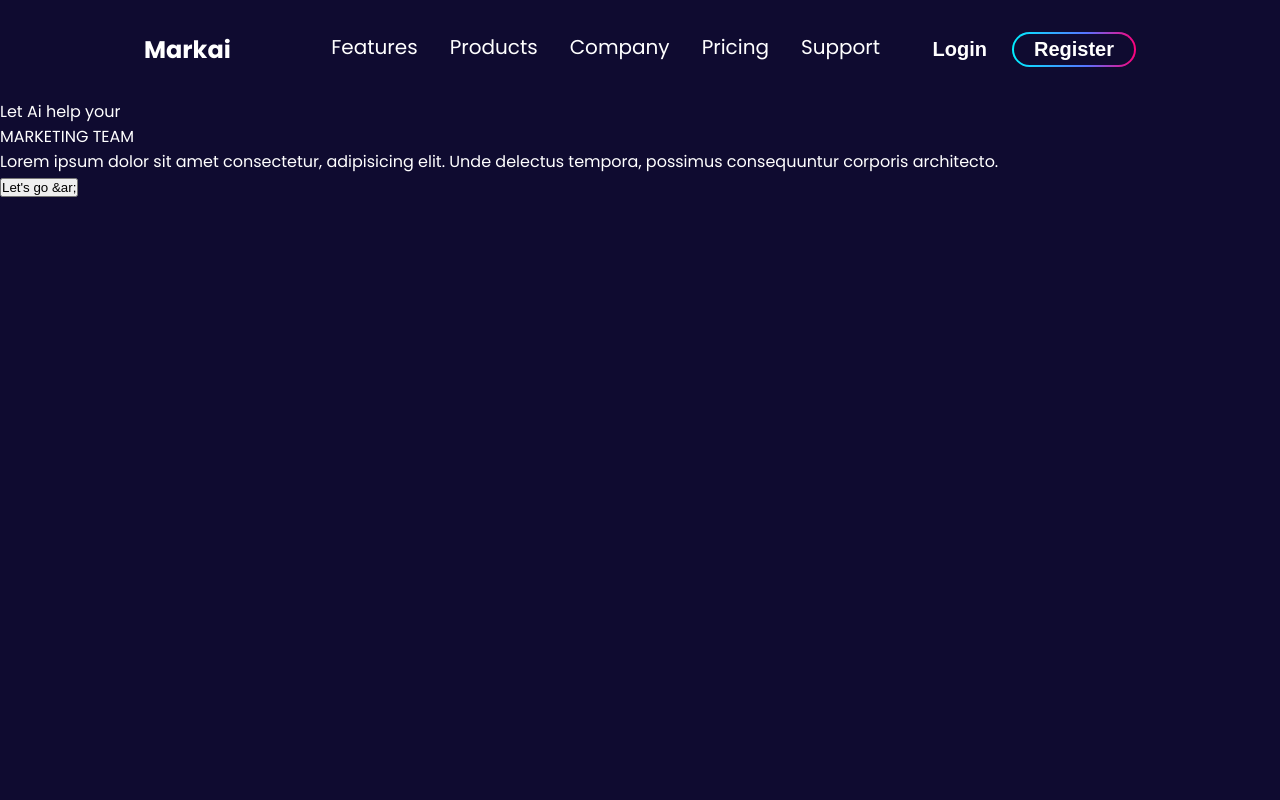
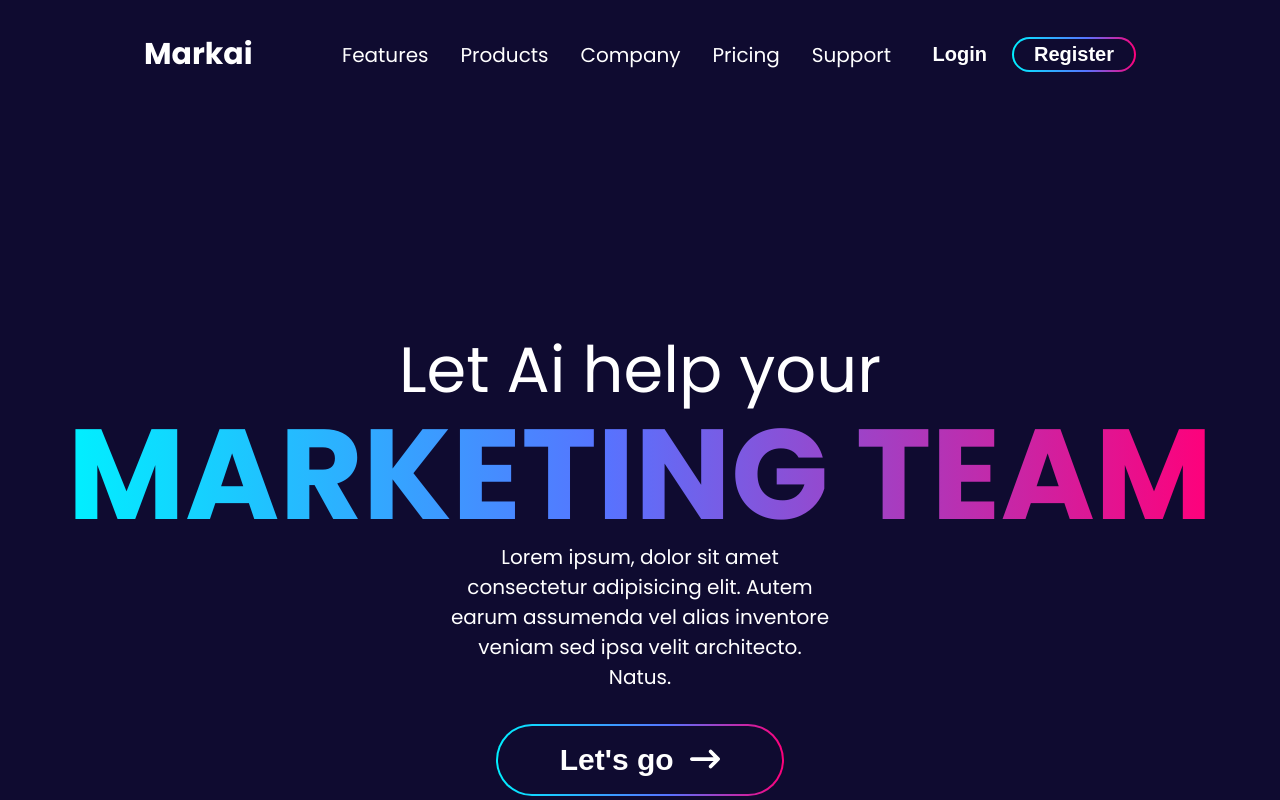
Before and after one commit to gabrielcaamargo/markai-landing-page, a React (Vite) app: page / in a window 1280 px wide. Shown: the top 800 px of the page. Built offline with nearby package versions, Linux system fonts and the light colour scheme.

Commit message:
first tab completed

```diff
--- a/src/components/Header/Login/index.jsx
+++ b/src/components/Header/Login/index.jsx
@@ -1,5 +1,5 @@
 import React from 'react';
-import { StyledButton, UnstyledButton } from '../../../themes/global';
+import { StyledButton, UnstyledButton } from './styles';
 
 export default function Login(){
   return(
--- /dev/null
+++ b/src/components/Header/Login/styles.js
@@ -0,0 +1,44 @@
+import styled from 'styled-components'
+
+export const StyledButton = styled.button`
+  --border-width: 2px;
+
+  border-radius: 50px;
+  border: 0;
+  color: #FFF;
+  font-weight: 700;
+  padding: 6px 22px;
+  text-align: center;
+  font-size: 20px;
+  background: linear-gradient(90deg, rgba(0,240,255,1) 0%, rgba(87,115,255,1) 60%, rgba(255,0,122,1) 100%);
+  position: relative;
+  cursor: pointer;
+
+  z-index: 1;
+
+  &::before{
+    content: '';
+    position: absolute;
+    background: #0F0B30;
+    display: block;
+    height: calc(100% - calc(var(--border-width) * 2));
+    width: calc(100% - calc(var(--border-width) * 2));
+
+    top: var(--border-width);
+    left: var(--border-width);
+
+    border-radius: 50px;
+
+    z-index: -1;
+  }
+`
+
+export const  UnstyledButton = styled.button`
+  color: #FFF;
+  font-weight: 700;
+  text-align: center;
+  border: none;
+  background: none;
+  font-size: 20px;
+  padding-right: 25px;
+`
--- a/src/components/Header/Logo/styles.js
+++ b/src/components/Header/Logo/styles.js
@@ -2,4 +2,5 @@ import styled from 'styled-components'
 
 export const Title = styled.h2`
   font-weight: 700;
+  font-size: 30px;
 `
--- a/src/components/Header/styles.js
+++ b/src/components/Header/styles.js
@@ -6,4 +6,5 @@ export const HeaderContainer = styled.div`
   padding: 2rem 9rem;
   margin: 0 auto;
   text-align: center;
+  align-items: center;
 `
--- a/src/components/Presentation/index.jsx
+++ b/src/components/Presentation/index.jsx
@@ -1,12 +1,34 @@
 import React from 'react';
+
+import { HeadingText, MainText, Description, PresentationContainer, StyledButton, ArrowContainer} from './styles';
+
+
+import { faArrowRightLong } from "@fortawesome/free-solid-svg-icons"
+import { FontAwesomeIcon } from '@fortawesome/react-fontawesome';
 
 export default function Presentation(){
   return(
-    <>
-      <p>Let Ai help your</p>
-      <p>MARKETING TEAM</p>
-      <p>Lorem ipsum dolor sit amet consectetur, adipisicing elit. Unde delectus tempora, possimus consequuntur corporis architecto.</p>
-      <button>Let's go &ar;</button>
-    </>
+    <PresentationContainer>
+      <HeadingText>
+        Let Ai help your
+      </HeadingText>
+
+      <MainText>
+        Marketing Team
+      </MainText>
+
+      <Description>
+        Lorem ipsum, dolor sit amet consectetur adipisicing elit. Autem earum assumenda vel alias inventore veniam sed ipsa velit architecto. Natus.
+      </Description>
+
+      <StyledButton>
+        Let's go
+          &nbsp;
+          <FontAwesomeIcon icon={faArrowRightLong} />
+      </StyledButton>
+
+      <ArrowContainer />
+
+    </PresentationContainer>
   )
 }
--- a/src/components/Presentation/styles.js
+++ b/src/components/Presentation/styles.js
@@ -5,4 +5,71 @@ export const PresentationContainer = styled.div`
   justify-content: center;
   text-align: center;
   flex-direction: column;
+  align-items: center;
+  margin-top: 13rem;
+  line-height: 105px;
 `
+
+export const HeadingText = styled.p`
+  font-size: 4rem;
+`
+
+export const MainText = styled.h2`
+  font-weight: 700;
+  font-size: 8rem;
+  text-transform: uppercase;
+  background: linear-gradient(90deg, #00F0FF 0%, #5773FF 46.87%, #FF007A 100%);
+  -webkit-background-clip: text;
+  -webkit-text-fill-color: transparent;
+`
+
+export const Description = styled.p`
+  font-size: 20px;
+  width: 30%;
+  line-height: 30px;
+  margin-top: 15px;
+`
+
+
+export const StyledButton = styled.button`
+  --border-width: 2px;
+
+  border-radius: 50px;
+  border: 0;
+  color: #FFF;
+  font-weight: 700;
+  margin-top: 2rem;
+  padding: 1.2rem 4rem;
+  text-align: center;
+  font-size: 30px;
+  background: linear-gradient(90deg, rgba(0,240,255,1) 0%, rgba(87,115,255,1) 60%, rgba(255,0,122,1) 100%);
+  position: relative;
+  cursor: pointer;
+
+  z-index: 1;
+
+  &::before{
+    content: '';
+    position: absolute;
+    background: #0F0B30;
+    display: block;
+    height: calc(100% - calc(var(--border-width) * 2));
+    width: calc(100% - calc(var(--border-width) * 2));
+
+    top: var(--border-width);
+    left: var(--border-width);
+
+    border-radius: 50px;
+
+    z-index: -1;
+  }
+`
+export const ArrowContainer = styled.div`
+  margin-top: 8rem;
+  width: 40px;
+  height: 40px;
+  background: none;
+  border-bottom: 3px solid white;
+  border-right: 3px solid white;
+  transform: rotate(45deg);
+`
--- a/src/themes/global.js
+++ b/src/themes/global.js
@@ -14,46 +14,5 @@ export const GlobalStyle = createGlobalStyle`
     color: #fff;
     font-family: 'Poppins', sans-serif ;
   }
+
 `
-
-export const StyledButton = styled.button`
-  --border-width: 2px;
-
-  border-radius: 50px;
-  border: 0;
-  color: #FFF;
-  font-weight: 700;
-  padding: 6px 22px;
-  text-align: center;
-  font-size: 20px;
-  background: linear-gradient(90deg, rgba(0,240,255,1) 0%, rgba(87,115,255,1) 60%, rgba(255,0,122,1) 100%);
-  position: relative;
-
-  z-index: 1;
-
-  &::before{
-    content: '';
-    position: absolute;
-    background: #0F0B30;
-    display: block;
-    height: calc(100% - calc(var(--border-width) * 2));
-    width: calc(100% - calc(var(--border-width) * 2));
-
-    top: var(--border-width);
-    left: var(--border-width);
-
-    border-radius: 50px;
-
-    z-index: -1;
-  }
-`
-
-export const  UnstyledButton = styled.button`
-  color: #FFF;
-  font-weight: 700;
-  text-align: center;
-  border: none;
-  background: none;
-  font-size: 20px;
-  padding-right: 25px;
-`
```
